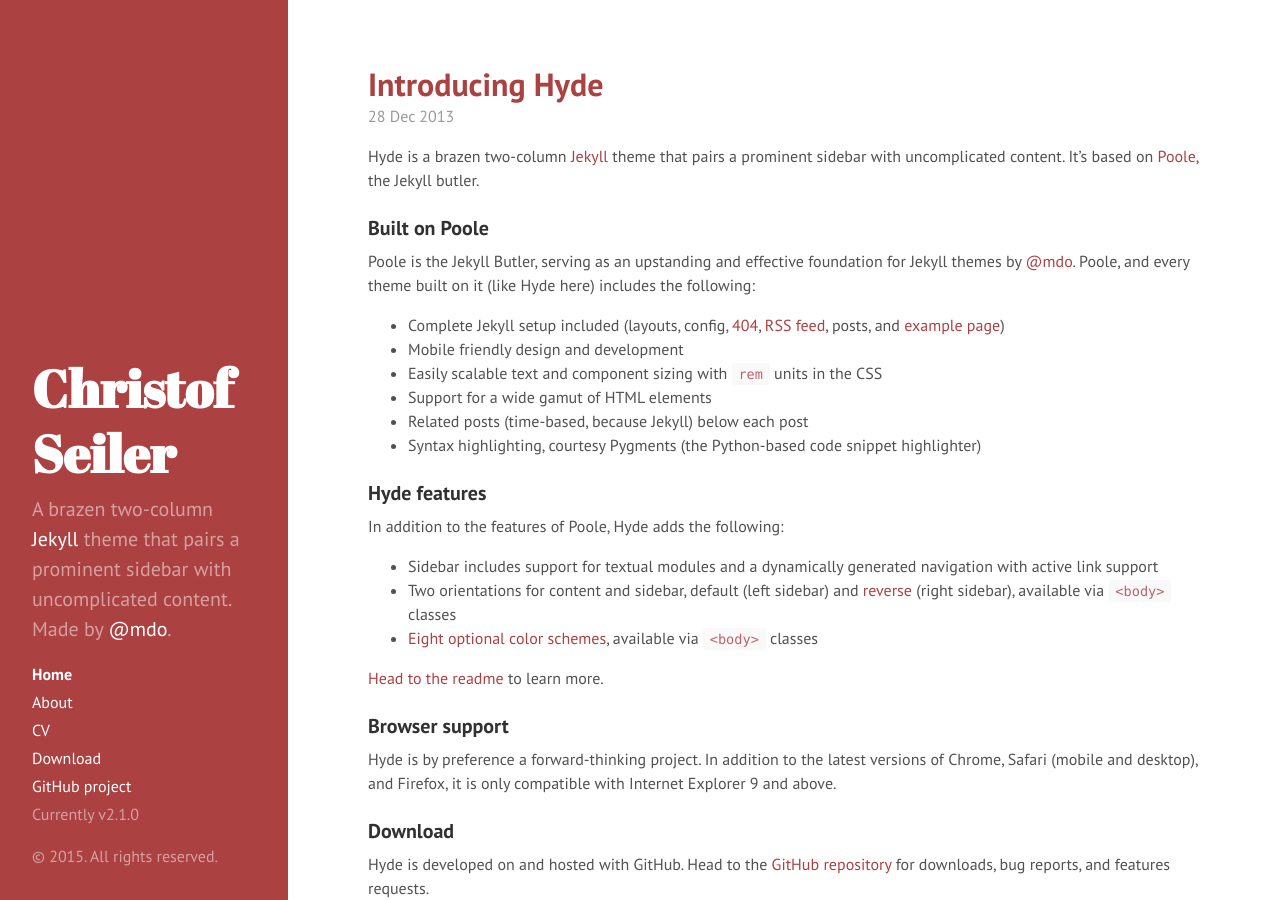
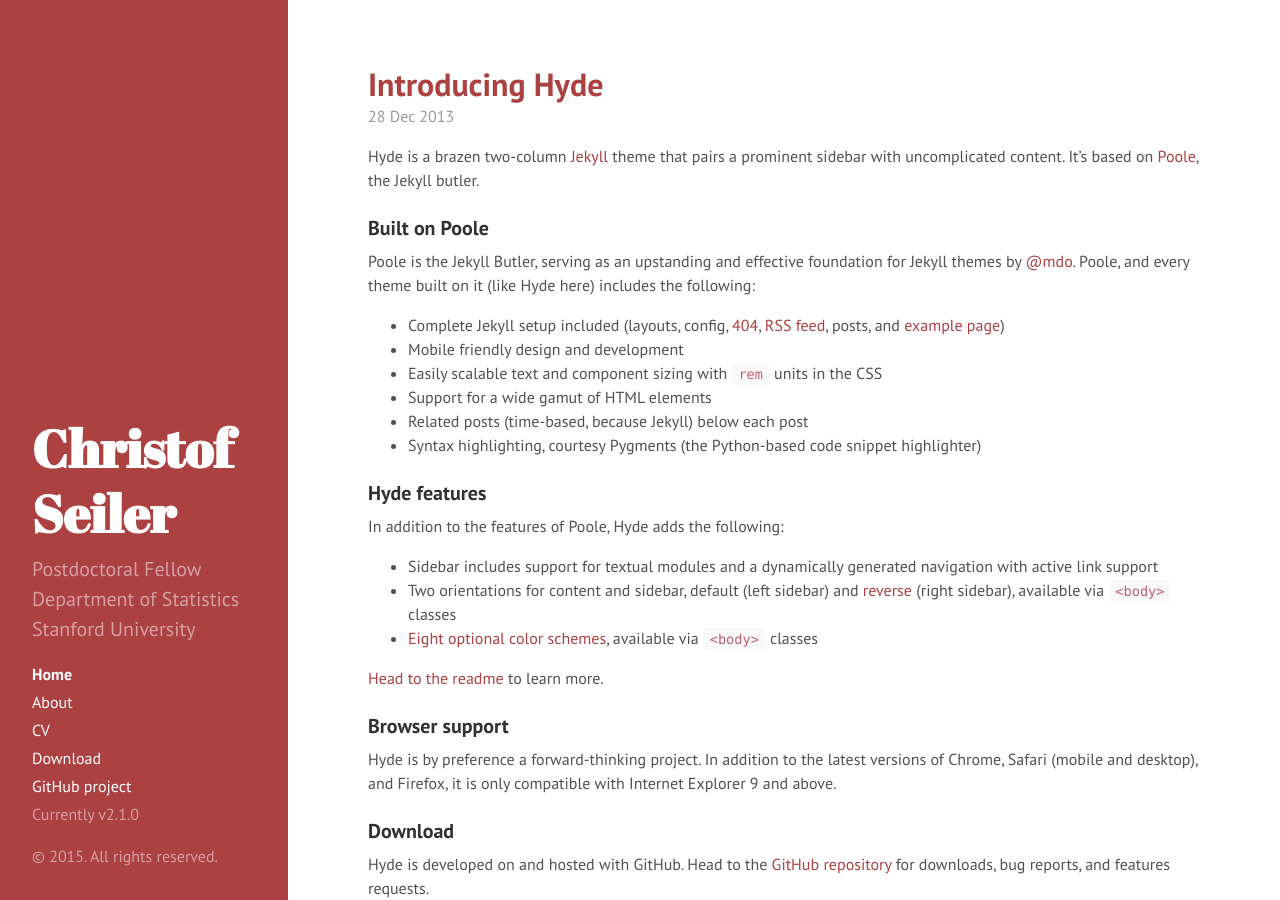
Before and after one commit to ChristofSeiler/ChristofSeiler.github.io, a Jekyll site: the page built from index.html, in a window 1280 px wide and 900 px high. Built offline with Jekyll 4.4.1, drawn with Linux system fonts in a browser that asks for light colours; Markdown is read by kramdown in place of the engine named in the settings; the list of posts is cut into pages by our own code.

Commit message:
customized config file

```diff
--- a/_config.yml
+++ b/_config.yml
@@ -8,14 +8,14 @@
 
 # Setup
 title:            Christof Seiler
-tagline:          'A Jekyll theme'
-description:      'A brazen two-column <a href="http://jekyllrb.com" target="_blank">Jekyll</a> theme that pairs a prominent sidebar with uncomplicated content. Made by <a href="https://twitter.com/mdo" target="_blank">@mdo</a>.'
+tagline:          'Research'
+description:      'Postdoctoral Fellow<br>Department of Statistics<br>Stanford University'
 url:              http://hyde.getpoole.com
 baseurl:          /
 
 author:
-  name:           'Mark Otto'
-  url:            https://twitter.com/mdo
+  name:           'Christof Seiler'
+  url:            https://cseiler.web.stanford.edu
 
 paginate:         5
 
@@ -23,4 +23,4 @@
 version:          2.1.0
 
 github:
-  repo:           https://github.com/poole/hyde
+  repo:           https://github.com/ChristofSeiler/ChristofSeiler.github.io
```
